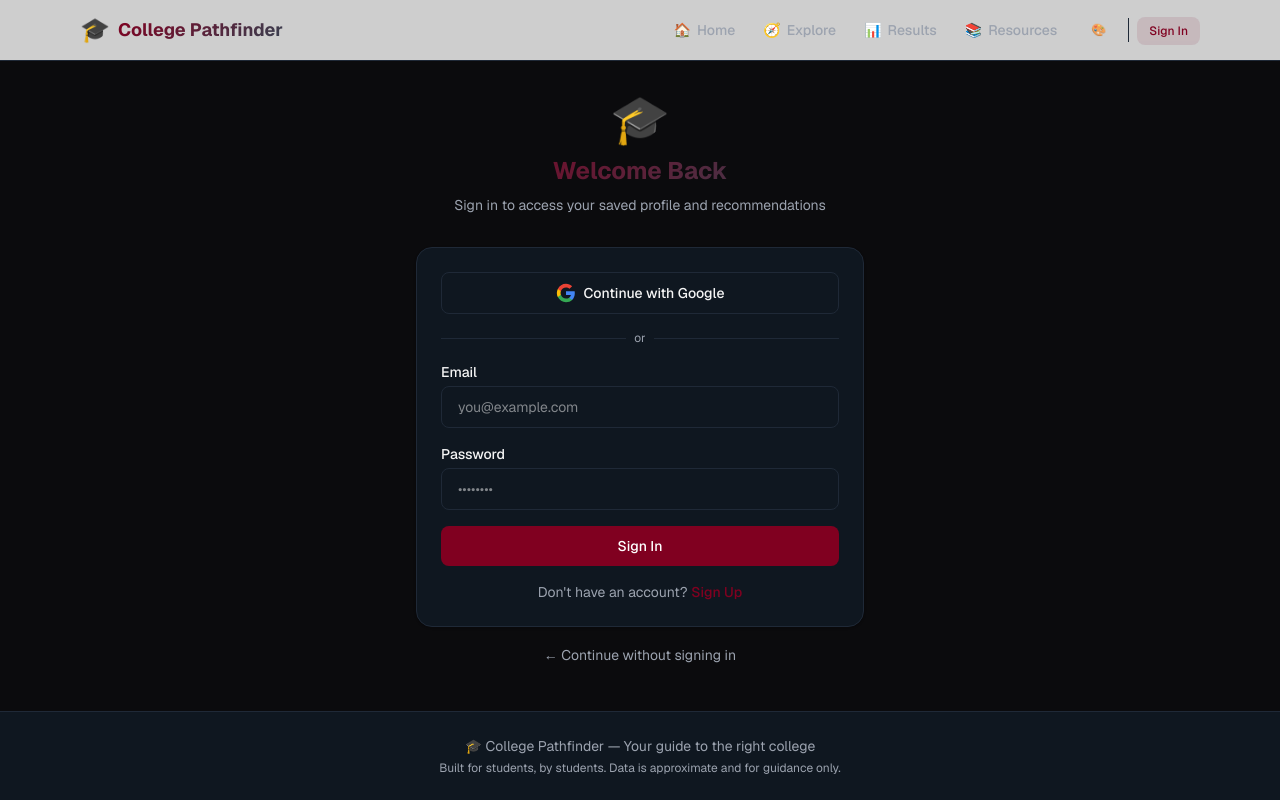
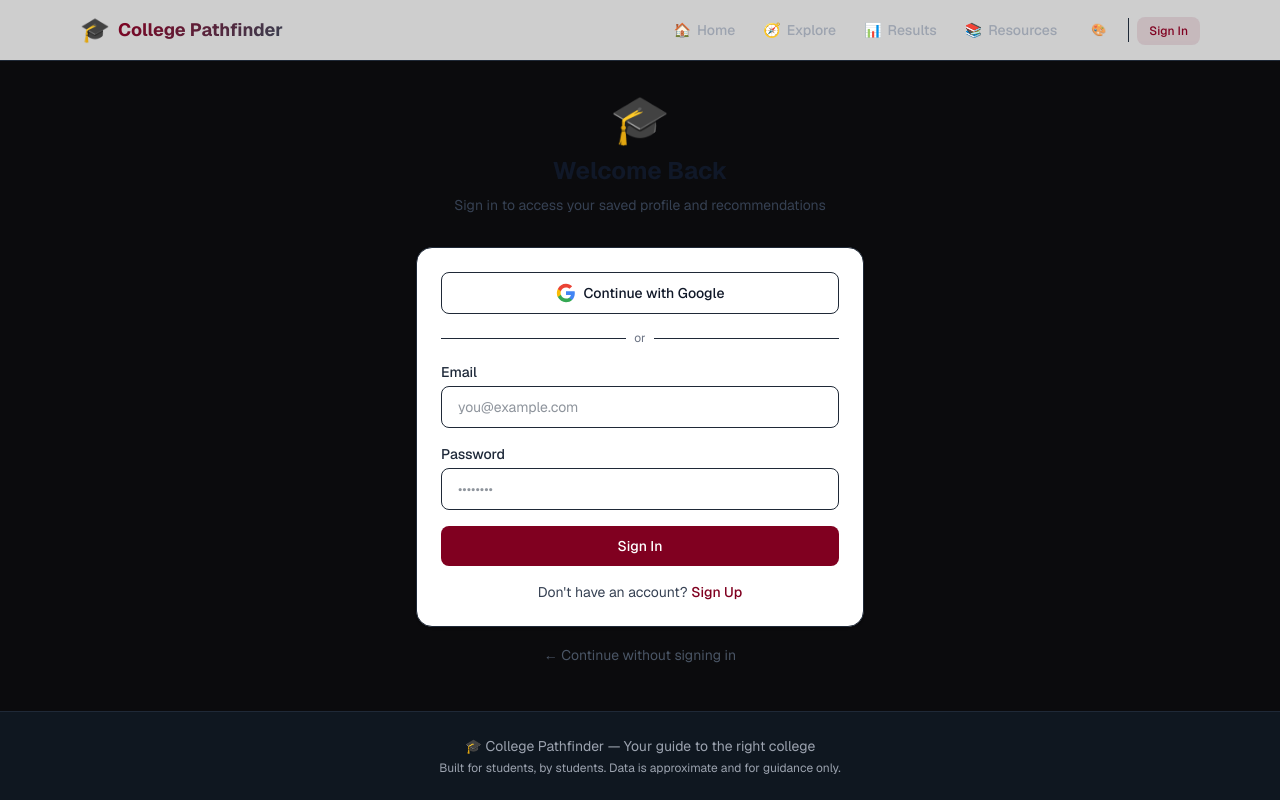
Before and after one commit to crmsn2992/college-pathfinder, a Next.js app: page /login in a window 1280 px wide. Built offline with nearby package versions, Linux system fonts and the light colour scheme; no server answers.

Commit message:
chore: add google-auth-library; fix login contrast; add compare page and essay-compare API

```diff
--- a/package.json
+++ b/package.json
@@ -12,7 +12,8 @@
     "firebase": "^12.16.0",
     "next": "16.2.10",
     "react": "19.2.4",
-    "react-dom": "19.2.4"
+    "react-dom": "19.2.4",
+    "google-auth-library": "^8.7.0"
   },
   "devDependencies": {
     "@tailwindcss/postcss": "^4",
--- /dev/null
+++ b/src/app/api/ai/compare/essay/route.ts
@@ -0,0 +1,67 @@
+import { NextResponse } from 'next/server';
+import { GoogleAuth } from 'google-auth-library';
+
+const MODEL = process.env.AI_MODEL || 'gemini-1.5-flash';
+
+async function callGenerativeModel(prompt: string) {
+  const sa = process.env.FIREBASE_SERVICE_ACCOUNT;
+  if (!sa) throw new Error('no_service_account');
+
+  const auth = new GoogleAuth({ credentials: JSON.parse(sa), scopes: ['https://www.googleapis.com/auth/cloud-platform'] });
+  const client = await auth.getClient();
+  const accessToken = await client.getAccessToken();
+  const token = typeof accessToken === 'string' ? accessToken : accessToken?.token;
+  if (!token) throw new Error('no_token');
+
+  const url = `https://generativelanguage.googleapis.com/v1beta2/models/${MODEL}:generateText`;
+  const body = {
+    prompt: { text: prompt },
+    temperature: 0.2,
+    maxOutputTokens: 512,
+  };
+
+  const res = await fetch(url, {
+    method: 'POST',
+    headers: { Authorization: `Bearer ${token}`, 'Content-Type': 'application/json' },
+    body: JSON.stringify(body),
+  });
+
+  if (!res.ok) {
+    const txt = await res.text();
+    throw new Error(`ai_error:${res.status} ${txt}`);
+  }
+
+  const data = await res.json();
+  let text = '';
+  if (data.candidates && data.candidates.length > 0) {
+    text = data.candidates.map((c: any) => c.output ?? c.content ?? c.text ?? '').join('\n');
+  } else if (data.output) {
+    text = data.output?.[0]?.content ?? data.output?.content ?? '';
+  } else if (data.completion) {
+    text = data.completion?.[0]?.content ?? data.completion?.content ?? '';
+  } else if (typeof data === 'string') {
+    text = data;
+  } else {
+    text = JSON.stringify(data).slice(0, 2000);
+  }
+  return text;
+}
+
+export async function POST(request: Request) {
+  try {
+    const { collegeId, essay } = await request.json();
+    if (!essay) return NextResponse.json({ error: 'missing_essay' }, { status: 400 });
+
+    const prompt = `You are an admissions reviewer. Compare the following student essay to the expectations for applicants to the target college (id: ${collegeId}).\n\nEssay:\n${essay}\n\nProvide: 1) a short critique (strengths/weaknesses), 2) suggested improvements (list), 3) a rough fit estimate and reasons.`;
+
+    try {
+      const text = await callGenerativeModel(prompt);
+      return NextResponse.json({ analysis: text });
+    } catch (err) {
+      console.error('compare essay AI failed', err);
+      return NextResponse.json({ analysis: `Demo: ${essay.slice(0, 200)}... (enable AI to get full analysis)` });
+    }
+  } catch (err) {
+    return NextResponse.json({ error: 'invalid_request' }, { status: 400 });
+  }
+}
--- /dev/null
+++ b/src/app/compare/page.tsx
@@ -0,0 +1,59 @@
+'use client';
+
+import { useState } from 'react';
+import collegesData from '@/data/colleges.json';
+
+export default function ComparePage() {
+  const [college, setCollege] = useState('');
+  const [essay, setEssay] = useState('');
+  const [loading, setLoading] = useState(false);
+  const [result, setResult] = useState<string | null>(null);
+
+  const handleCompare = async () => {
+    setLoading(true);
+    setResult(null);
+    try {
+      const res = await fetch('/api/ai/compare/essay', {
+        method: 'POST',
+        headers: { 'Content-Type': 'application/json' },
+        body: JSON.stringify({ collegeId: college, essay }),
+      });
+      const data = await res.json();
+      setResult(data?.analysis ?? 'No analysis available');
+    } catch (e) {
+      setResult('Failed to get analysis.');
+    } finally {
+      setLoading(false);
+    }
+  };
+
+  return (
+    <div className="mx-auto max-w-3xl px-4 py-8">
+      <h1 className="text-2xl font-bold mb-4">AI Compare — Essay Review</h1>
+      <div className="mb-4">
+        <label className="block text-sm font-medium mb-1">Target College</label>
+        <select value={college} onChange={e => setCollege(e.target.value)} className="w-full rounded border px-3 py-2">
+          <option value="">Select a college (optional)</option>
+          {(collegesData as { id: string; name: string }[]).slice(0,200).map(c => (
+            <option key={c.id} value={c.id}>{c.name}</option>
+          ))}
+        </select>
+      </div>
+      <div className="mb-4">
+        <label className="block text-sm font-medium mb-1">Paste your essay</label>
+        <textarea value={essay} onChange={e => setEssay(e.target.value)} rows={12} className="w-full rounded border px-3 py-2" />
+      </div>
+      <div className="flex gap-2">
+        <button onClick={handleCompare} disabled={loading || !essay} className="px-4 py-2 bg-primary text-white rounded">{loading ? 'Analyzing...' : 'Compare'}</button>
+        <button onClick={() => { setEssay(''); setResult(null); }} className="px-4 py-2 border rounded">Clear</button>
+      </div>
+
+      {result && (
+        <div className="mt-6 rounded-lg border p-4 bg-white">
+          <h3 className="font-semibold mb-2">AI Analysis</h3>
+          <pre className="whitespace-pre-wrap text-sm">{result}</pre>
+        </div>
+      )}
+    </div>
+  );
+}
--- a/src/app/login/page.tsx
+++ b/src/app/login/page.tsx
@@ -21,7 +21,6 @@ export default function LoginPage() {
     return null;
   }
 
-  // Map Firebase error messages to user-friendly versions
   const formatError = (msg: string): string => {
     if (msg.includes('auth/email-already-in-use')) return 'This email is already registered. Try signing in instead.';
     if (msg.includes('auth/invalid-credential') || msg.includes('auth/wrong-password') || msg.includes('auth/user-not-found')) return 'Incorrect email or password. Please try again.';
@@ -39,7 +38,6 @@ export default function LoginPage() {
     setError('');
     setSuccessMessage('');
 
-    // Client-side validation
     if (!email.trim()) { setError('Please enter your email address.'); return; }
     if (!password) { setError('Please enter a password.'); return; }
     if (isSignUp && password.length < 6) { setError('Password must be at least 6 characters long.'); return; }
@@ -76,27 +74,26 @@ export default function LoginPage() {
   };
 
   return (
-    <div className="min-h-[80vh] flex items-center justify-center px-4">
+    <div className="min-h-[80vh] flex items-center justify-center px-4 text-gray-900">
       <div className="w-full max-w-md">
         <div className="text-center mb-8">
           <div className="text-5xl mb-3">🎓</div>
-          <h1 className="text-2xl font-bold gradient-text mb-2">
+          <h1 className="text-2xl font-bold mb-2 text-gray-900">
             {isSignUp ? 'Create Account' : 'Welcome Back'}
           </h1>
-          <p className="text-muted text-sm">
+          <p className="text-gray-700 text-sm">
             {isSignUp
               ? 'Sign up to save your profile and track your college journey'
               : 'Sign in to access your saved profile and recommendations'}
           </p>
         </div>
 
-        <div className="rounded-2xl border border-card-border bg-card-bg p-6 shadow-sm">
-          {/* Google OAuth */}
+        <div className="rounded-2xl border border-card-border bg-white p-6 shadow-sm">
           <button
             onClick={handleGoogleSignIn}
-            className="w-full flex items-center justify-center gap-2 rounded-lg border border-card-border px-4 py-2.5 text-sm font-medium hover:bg-gray-50 transition-colors mb-4"
+            className="w-full flex items-center justify-center gap-2 rounded-lg border border-card-border px-4 py-2.5 text-sm font-medium hover:bg-gray-50 transition-colors mb-4 bg-white"
           >
-            <svg className="w-5 h-5" viewBox="0 0 24 24">
+            <svg className="w-5 h-5" viewBox="0 0 24 24" aria-hidden>
               <path fill="#4285F4" d="M22.56 12.25c0-.78-.07-1.53-.2-2.25H12v4.26h5.92c-.26 1.37-1.04 2.53-2.21 3.31v2.77h3.57c2.08-1.92 3.28-4.74 3.28-8.09z"/>
               <path fill="#34A853" d="M12 23c2.97 0 5.46-.98 7.28-2.66l-3.57-2.77c-.98.66-2.23 1.06-3.71 1.06-2.86 0-5.29-1.93-6.16-4.53H2.18v2.84C3.99 20.53 7.7 23 12 23z"/>
               <path fill="#FBBC05" d="M5.84 14.09c-.22-.66-.35-1.36-.35-2.09s.13-1.43.35-2.09V7.07H2.18C1.43 8.55 1 10.22 1 12s.43 3.45 1.18 4.93l2.85-2.22.81-.62z"/>
@@ -110,25 +107,24 @@ export default function LoginPage() {
               <div className="w-full border-t border-card-border" />
             </div>
             <div className="relative flex justify-center text-xs">
-              <span className="bg-card-bg px-2 text-muted">or</span>
+              <span className="bg-white px-2 text-gray-500">or</span>
             </div>
           </div>
 
-          {/* Email/Password Form */}
           <form onSubmit={handleSubmit} className="space-y-4">
             <div>
-              <label className="block text-sm font-medium mb-1">Email</label>
+              <label className="block text-sm font-medium mb-1 text-gray-800">Email</label>
               <input
                 type="email"
                 value={email}
                 onChange={e => setEmail(e.target.value)}
                 placeholder="you@example.com"
                 required
-                className="w-full rounded-lg border border-card-border px-4 py-2.5 text-sm focus:border-primary focus:outline-none focus:ring-2 focus:ring-primary/20"
+                className="w-full rounded-lg border border-card-border px-4 py-2.5 text-sm focus:border-primary focus:outline-none focus:ring-2 focus:ring-primary/20 text-gray-800"
               />
             </div>
             <div>
-              <label className="block text-sm font-medium mb-1">Password</label>
+              <label className="block text-sm font-medium mb-1 text-gray-800">Password</label>
               <input
                 type="password"
                 value={password}
@@ -136,7 +132,7 @@ export default function LoginPage() {
                 placeholder="••••••••"
                 required
                 minLength={6}
-                className="w-full rounded-lg border border-card-border px-4 py-2.5 text-sm focus:border-primary focus:outline-none focus:ring-2 focus:ring-primary/20"
+                className="w-full rounded-lg border border-card-border px-4 py-2.5 text-sm focus:border-primary focus:outline-none focus:ring-2 focus:ring-primary/20 text-gray-800"
               />
             </div>
 
@@ -160,7 +156,7 @@ export default function LoginPage() {
             </button>
           </form>
 
-          <div className="mt-4 text-center text-sm text-muted">
+          <div className="mt-4 text-center text-sm text-gray-700">
             {isSignUp ? (
               <>
                 Already have an account?{' '}
@@ -180,7 +176,7 @@ export default function LoginPage() {
         </div>
 
         <div className="mt-4 text-center">
-          <Link href="/" className="text-sm text-muted hover:text-primary">
+          <Link href="/" className="text-sm text-gray-600 hover:text-primary">
             ← Continue without signing in
           </Link>
         </div>
```
